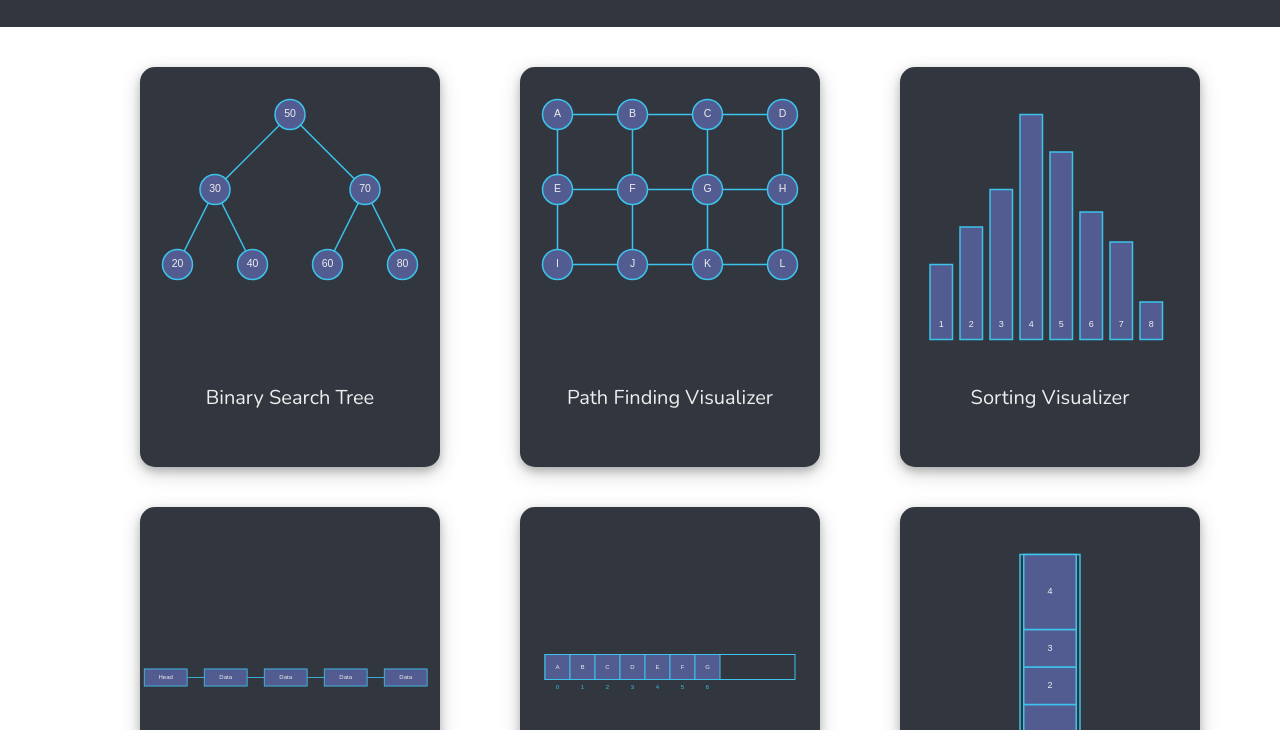
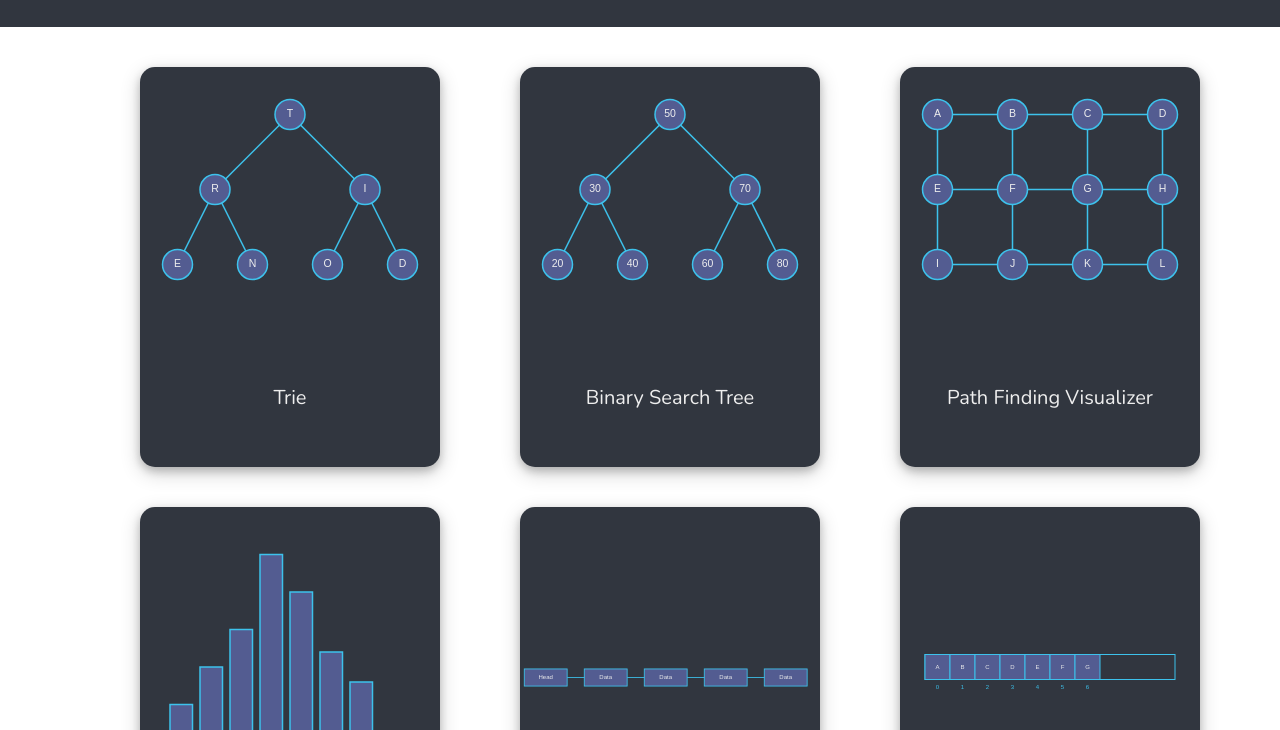
Before and after one commit to Rohitkhot1718/DSA_Visualizer, a website: page index_main.html in a window 1280 px wide. Shown: the part 70-800 px from the top of the page. Drawn offline with nearby package versions, Linux system fonts and the light colour scheme.

Commit message:
Update index_main.html

```diff
--- a/index_main.html
+++ b/index_main.html
@@ -12,12 +12,12 @@
 
       </div>
       <div id="container">
-        <!-- <div class="algo-container">
+        <div class="algo-container">
           <a href="algos/trie/index.html" class="category_link">
               <img src="assets/tries.svg" class="image" />
             <div>Trie</div>
           </a>
-        </div> -->
+        </div>
         <div class="algo-container">
           <a href="algos/bst/index.html" class="category_link">
               <img src="assets/btree.svg" class="image" />
```
